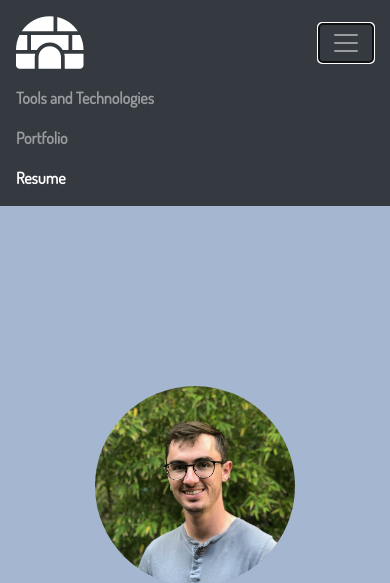
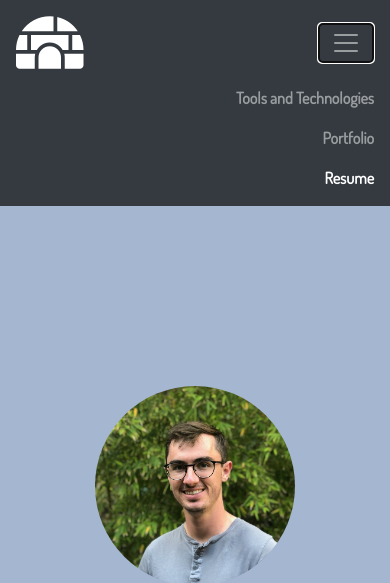
Before and after one commit to ndrwmp/ndrwmp.github.io, a plain HTML site: page index.html in a window 390 px wide. Both pictures are taken after a click on the button "Toggle navigation". Shown: the top 583 px of the page. Drawn offline with nearby package versions, Linux system fonts and the light colour scheme.

Commit message:
mobile responsiveness

```diff
--- a/index.html
+++ b/index.html
@@ -18,9 +18,9 @@
             <div class="collapse navbar-collapse" id="navbarNavAltMarkup">
             <div id="navbar" class="navbar-nav ml-auto">
                 <!-- <a class="nav-item nav-link active" href="#">Home <span class="sr-only">(current)</span></a> -->
-                <a class="nav-item nav-link" href="#tools">Tools and Technologies</a>
-                <a class="nav-item nav-link" href="#portfolio">Portfolio</a>
-                <a class="nav-item nav-link" href="#resume">Resume</a>
+                <a class="nav-item nav-link ml-auto" href="#tools">Tools and Technologies</a>
+                <a class="nav-item nav-link ml-auto" href="#portfolio">Portfolio</a>
+                <a class="nav-item nav-link ml-auto" href="#resume">Resume</a>
             </div>
             </div>
         </div>
--- a/portfolio.css
+++ b/portfolio.css
@@ -7,6 +7,10 @@ body {
 
 nav {
     font-weight: 700;
+}
+
+nav-link {
+    float: right;
 }
 
 section {
@@ -130,9 +134,15 @@ li {
     margin-top: 14rem;
 }
 
+@media only screen and (max-width: 1025px) {
+    .caption-content {
+        margin-top: 20rem;
+    }
+}
+
+@media only screen and (min-width: 1025px) {
     img:hover ~ .caption .caption-content {
         color: transparent;
-    /* use jQuery hover and fadeOut() methods in the future */
     }
 
     .image-1:hover {
@@ -149,6 +159,7 @@ img:hover ~ .caption .caption-content {
 
     .image-4:hover {
         content:url("assets/gifs/tweetar.gif");
+    }
 }
 
 /* RESUME */
```
Lines whose indentation alone changed are shown as unchanged.
